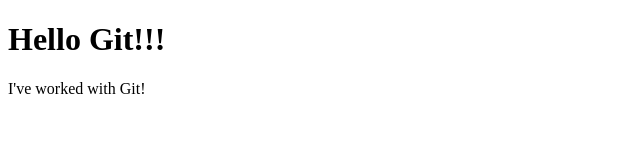
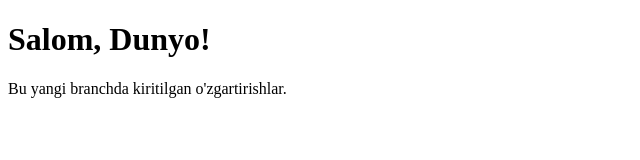
Before and after one commit to IldizovNodirbek/estate, a plain HTML site: page index.html in a window 1280 px wide. Shown: the whole page, without its empty margins (0-640 px from the left). Drawn offline with Linux system fonts and the light colour scheme.

Commit message:
I've chenged with new branch!

```diff
--- a/index.html
+++ b/index.html
@@ -1,14 +1,13 @@
+<!-- index.html yoki o'zgartirgan faylingiz -->
 <!DOCTYPE html>
 <html lang="en">
-<head>
-    <meta charset="UTF-8">
-    <meta name="viewport" content="width=device-width, initial-scale=1.0">
-    <title>Document</title>
-</head>
-<body>
-    <div>
-        <h1>Hello Git!!!</h1>
-        <p>I've worked with Git!</p>
-    </div>
-</body>
+  <head>
+    <meta charset="UTF-8" />
+    <meta name="viewport" content="width=device-width, initial-scale=1.0" />
+    <title>My Page</title>
+  </head>
+  <body>
+    <h1>Salom, Dunyo!</h1>
+    <p>Bu yangi branchda kiritilgan o'zgartirishlar.</p>
+  </body>
 </html>
```
Also changed, not shown: 1 other file.
